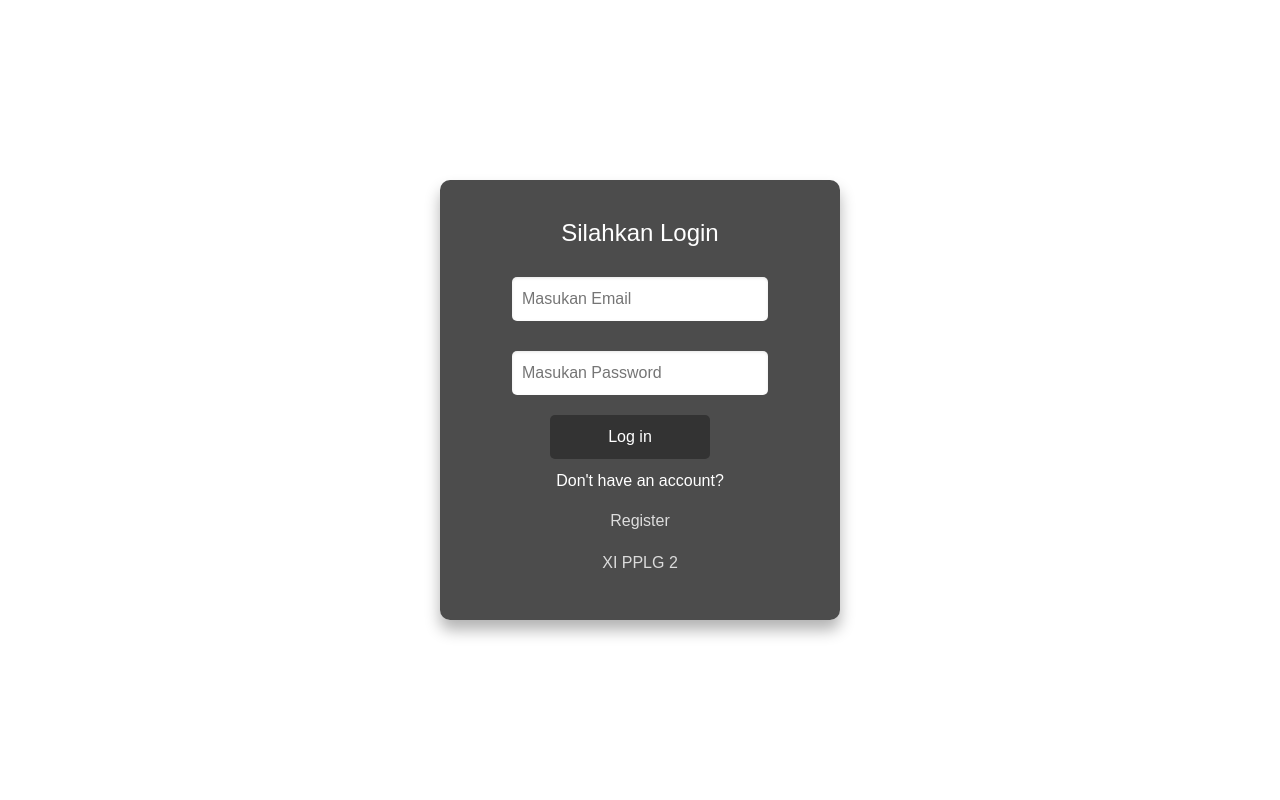
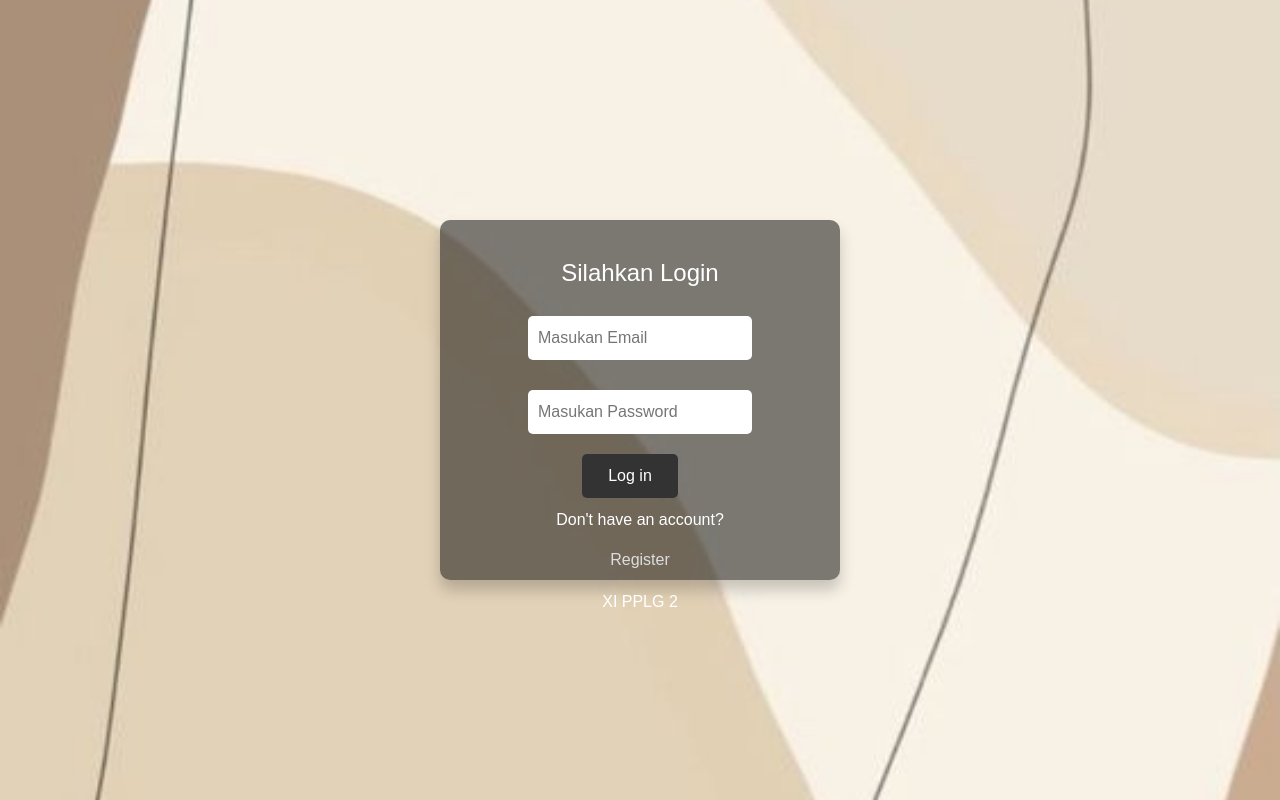
Before and after one commit to iraa-ui/react-figma-ira, a React (Vite) app: page /login in a window 1280 px wide. Built offline with nearby package versions, Linux system fonts and the light colour scheme.

Commit message:
Update login.css

```diff
--- a/src/styles/login.css
+++ b/src/styles/login.css
@@ -1,42 +1,51 @@
-/* Pastikan wrapper memenuhi seluruh layar dan memiliki background */
 .wrapper {
   display: flex;
   justify-content: center;
   align-items: center;
   height: 100vh;
   width: 100vw;
-
   font-family: Arial, sans-serif;
-  position: relative;
-  z-index: 1;
+  position: relative; /* Ubah menjadi relative */
+  z-index: 1; /* Pastikan ini di atas background */
 }
 
-/* Login form styling */
+.background-login {
+  width: 100vw;
+  height: 100vh;
+  background-image: url('/assets/img/bg1.jpg'); /* Gunakan gambar sebagai latar belakang */
+  background-size: cover; /* Pastikan gambar menutupi seluruh area */
+  background-position: center; /* Posisikan gambar di tengah */
+  position: absolute; /* Pastikan ini di belakang wrapper */
+  top: 0;
+  left: 0;
+  z-index: 0; /* Pastikan ini di belakang wrapper */
+}
+
 .login-page {
-  background: rgba(0, 0, 0, 0.7); /* Transparan gelap untuk kontras */
+  background: rgba(0, 0, 0, 0.5);
   padding: 40px;
   border-radius: 10px;
-  width: 100%;
-  max-width: 400px; /* Tetap responsif */
-  box-shadow: 0 10px 15px rgba(0, 0, 0, 0.3); /* Tambah kedalaman */
+  width: 80%;
+  height: 45%;
+  max-width: 400px;
+  box-shadow: 0 10px 15px rgba(0, 0, 0, 0.2);
   color: white;
   text-align: center;
+  margin: 0 auto;
 }
 
-/* Heading styling */
 h1 {
   color: white;
   font-size: 24px;
   margin-bottom: 20px;
 }
 
-/* Input box styling */
 .input-box {
   margin-bottom: 20px;
 }
 
 .input-box input {
-  width: 80%; /* Ubah jadi 100% agar lebih rapi */
+  width: 70%;
   padding: 10px;
   border: none;
   border-radius: 5px;
@@ -44,12 +53,10 @@ h1 {
   background-color: #fff;
   color: #333;
   font-size: 16px;
-  box-shadow: inset 0 1px 3px rgba(0, 0, 0, 0.1);
 }
 
-/* Button styling */
 .btn-dark {
-  width: 50%; /* Full width untuk tampilan lebih seragam */
+  width: 30%;
   padding: 10px;
   background-color: #333;
   color: white;
@@ -64,7 +71,6 @@ h1 {
   background-color: #555;
 }
 
-/* Register link styling */
 .register-link {
   text-align: center;
   margin-top: 10px;
@@ -80,10 +86,8 @@ h1 {
   text-decoration: underline;
 }
 
-/* Footer text styling */
 h4 {
   margin-top: 20px;
   color: white;
   font-size: 16px;
-  opacity: 0.8;
 }
```
